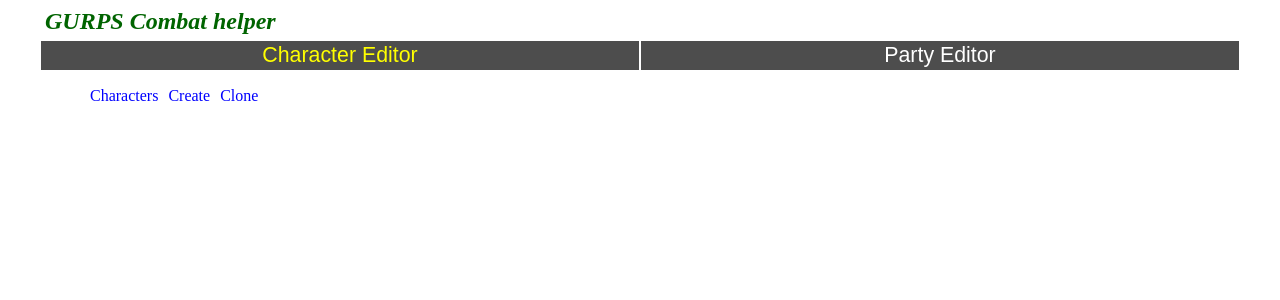
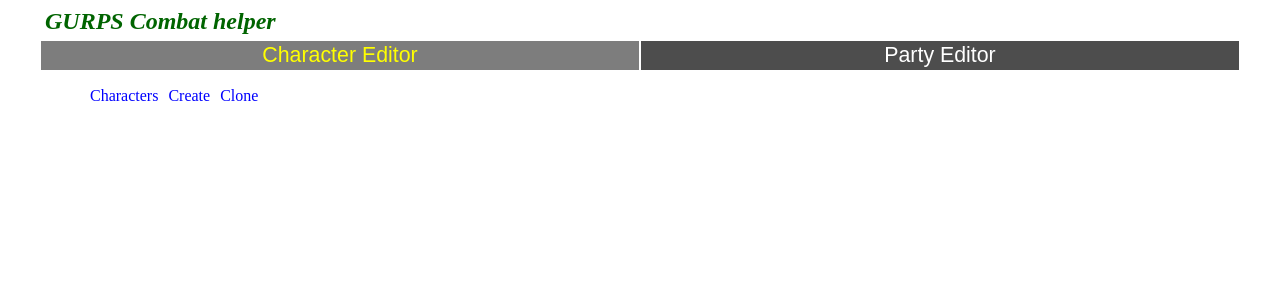
Before and after one commit to vlexz/gurps_combat_helper_online, an Angular app in the folder src/collaborative/: page /char-editor in a window 1280 px wide. Shown: the top 300 px of the page. Built offline with nearby package versions, Linux system fonts and the light colour scheme; no server answers.

Commit message:
change color of theactive tab

```diff
--- a/src/collaborative/src/app/app.component.css
+++ b/src/collaborative/src/app/app.component.css
@@ -38,4 +38,5 @@
 
 nav a.active {
   color: yellow;
+  background: #7D7D7D;
 }
```
